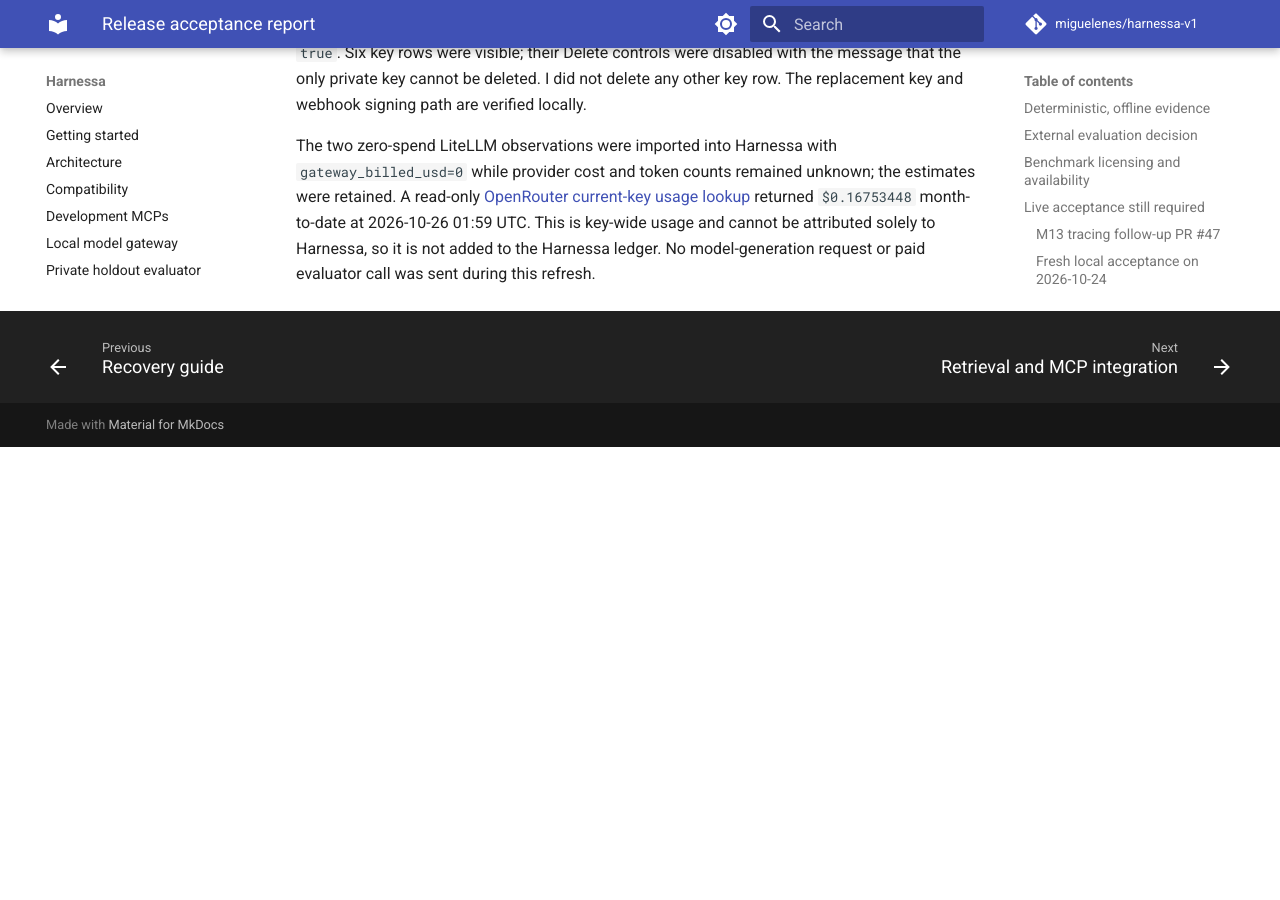
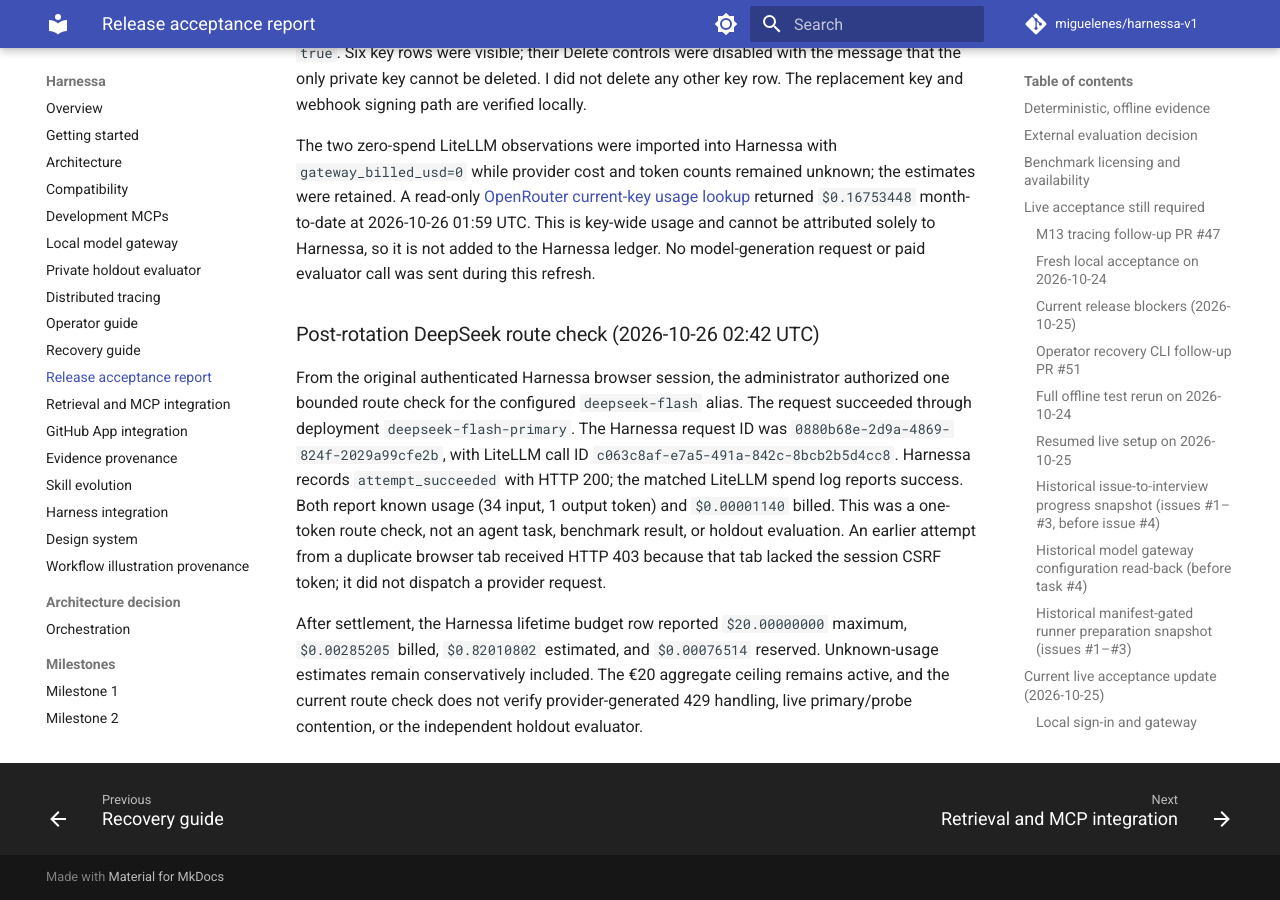
Before and after one commit to miguelenes/harnessa-v1, an MkDocs documentation site: the page built from docs/acceptance-report.md, in a window 1280 px wide and 900 px high, scrolled down 20730 px. Built offline with MkDocs 1.6.1 and Material for MkDocs 9.7.7, drawn with Linux system fonts in a browser that asks for light colours; comment, search, counter and statistics services are not loaded; before the commit the page ends 21177 px from its top, so only the background shows below that.

Commit message:
docs(m13): record post-rotation route validation

```diff
--- a/docs/acceptance-report.md
+++ b/docs/acceptance-report.md
@@ -261,3 +261,24 @@
 usage and cannot be attributed solely to Harnessa, so it is not added to the
 Harnessa ledger. No model-generation request or paid evaluator call was sent
 during this refresh.
+
+### Post-rotation DeepSeek route check (2026-10-26 02:42 UTC)
+
+From the original authenticated Harnessa browser session, the administrator
+authorized one bounded route check for the configured `deepseek-flash` alias.
+The request succeeded through deployment `deepseek-flash-primary`. The
+Harnessa request ID was `0880b68e-2d9a-4869-824f-2029a99cfe2b`, with LiteLLM
+call ID `c063c8af-e7a5-491a-842c-8bcb2b5d4cc8`. Harnessa records
+`attempt_succeeded` with HTTP 200; the matched LiteLLM spend log reports
+success. Both report known usage (34 input, 1 output token) and `$0.00001140`
+billed. This was a one-token route check,
+not an agent task, benchmark result, or holdout evaluation. An earlier attempt
+from a duplicate browser tab received HTTP 403 because that tab lacked the
+session CSRF token; it did not dispatch a provider request.
+
+After settlement, the Harnessa lifetime budget row reported `$20.00000000`
+maximum, `$0.00285205` billed, `$0.82010802` estimated, and `$0.00076514`
+reserved. Unknown-usage estimates remain conservatively included. The €20
+aggregate ceiling remains active, and the current route check does not verify
+provider-generated 429 handling, live primary/probe contention, or the
+independent holdout evaluator.
--- a/docs/milestones/13.md
+++ b/docs/milestones/13.md
@@ -146,3 +146,24 @@
 The probe proposer now requests JSON object mode only from deployments explicitly declaring that capability; streaming JSON requests and unsupported protocol/capability combinations are rejected. Candidate evidence is stored in content-addressed artifacts and bound to a canonical digest over the cue, lesson, scope, and exact successful probe traces. Promotion gates require the returned candidate and metadata artifacts to verify, the matched regression checks to pass, and known usage to remain under the project probe task limit. The post-merge learning hook re-computes the candidate digest from persisted evidence before it creates an inactive, review-required experience.
 
 Focused offline tests passed: 46 unit tests, Ruff, strict mypy for seven changed API modules, and `git diff --check`. The two affected PostgreSQL/Redis integration test files had passed earlier against fresh disposable services (17 tests total). This refresh could not reproduce them because the acceptance Redis host port refused connections; the failed attempt created and removed a uniquely named disposable PostgreSQL database and did not alter the acceptance database. No provider/evaluator request or spend occurred during this refresh. No live candidate, promotion, or rollback was produced.
+
+### Post-rotation provider route check (2026-10-26)
+
+Using the original authenticated Harnessa browser session and the existing
+interactive project/task/run budgets, the administrator-authorized
+`deepseek-flash` route check passed after credential rotation. Harnessa selected
+deployment `deepseek-flash-primary`; its request `0880b68e-2d9a-4869-824f-2029a99cfe2b`
+matched LiteLLM call `c063c8af-e7a5-491a-842c-8bcb2b5d4cc8`. Harnessa's append-only
+ledger records `attempt_succeeded` with HTTP 200; LiteLLM's spend log reports
+success. Both independently report known usage of 34 input and 1 output token
+and `$0.00001140` billed. The check did
+not start an agent task and is not benchmark or holdout evidence. Initial
+duplicate-tab POST attempts failed Harnessa's CSRF check with HTTP 403 before
+provider dispatch; they incurred no provider spend.
+
+The updated Harnessa global row is capped at `$20`, with `$0.00285205` billed,
+`$0.82010802` estimated, and `$0.00076514` reserved. Prior unknown-usage
+estimates remain included conservatively. This verifies only the rotated
+DeepSeek route; provider-generated 429, live primary/probe contention, an
+independent holdout result, and a task-derived candidate with promotion and
+rollback remain outstanding. Prompt 13 remains active.
```
